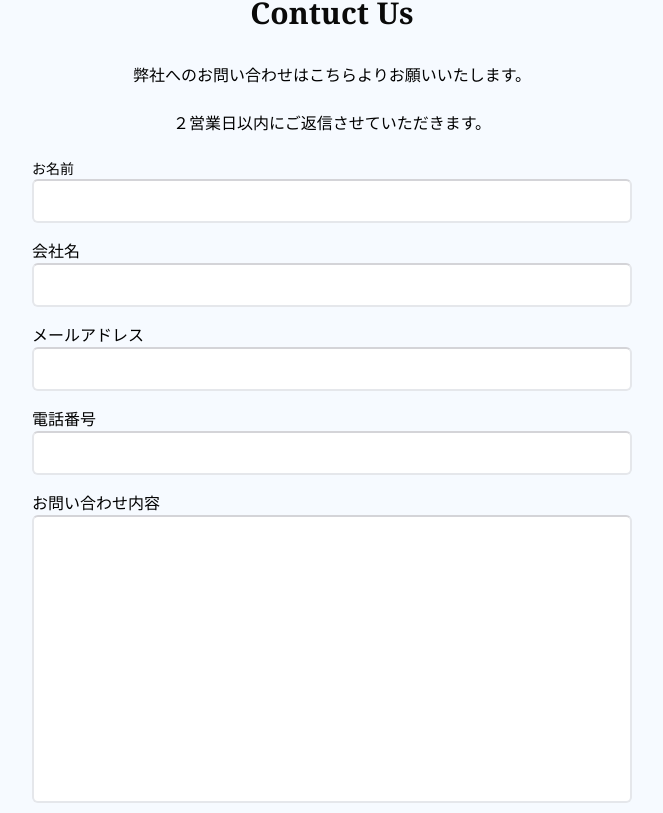
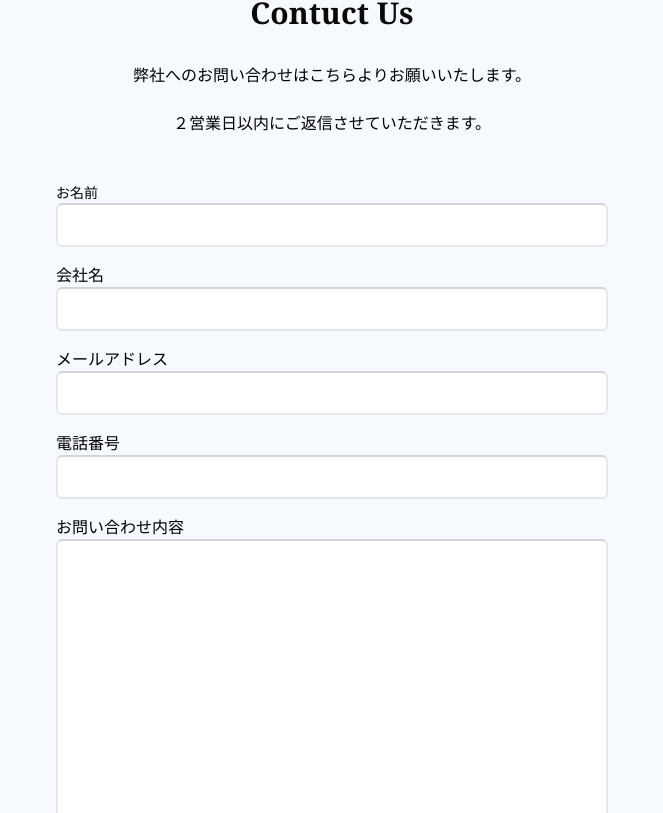
Before and after one commit to teppe049/sauna-travel-hp, a Next.js app in the folder sauna-travel-hp/: page / in a window 1280 px wide. Shown: the part 3287-4100 px from the top of the page, without its empty margins (308-971 px from the left). Built offline with nearby package versions, Linux system fonts and the light colour scheme.

Commit message:
fix: paddingの設定

```diff
--- a/sauna-travel-hp/src/app/components/ContactForm/ContactForm.tsx
+++ b/sauna-travel-hp/src/app/components/ContactForm/ContactForm.tsx
@@ -73,7 +73,7 @@ export function ContactForm() {
     } else {
         return (
             <>
-                <form className="max-w-[600px] mx-auto" onSubmit={(e) => handleSubmit(e)} >
+                <form className="max-w-[600px] mx-auto p-4 sm:p-6" onSubmit={(e) => handleSubmit(e)} >
 
                     <div className="flex justify-start items-center w-full gap-[24px]">
                         <div className="flex flex-col flex-1 py-2 px-0">
```
